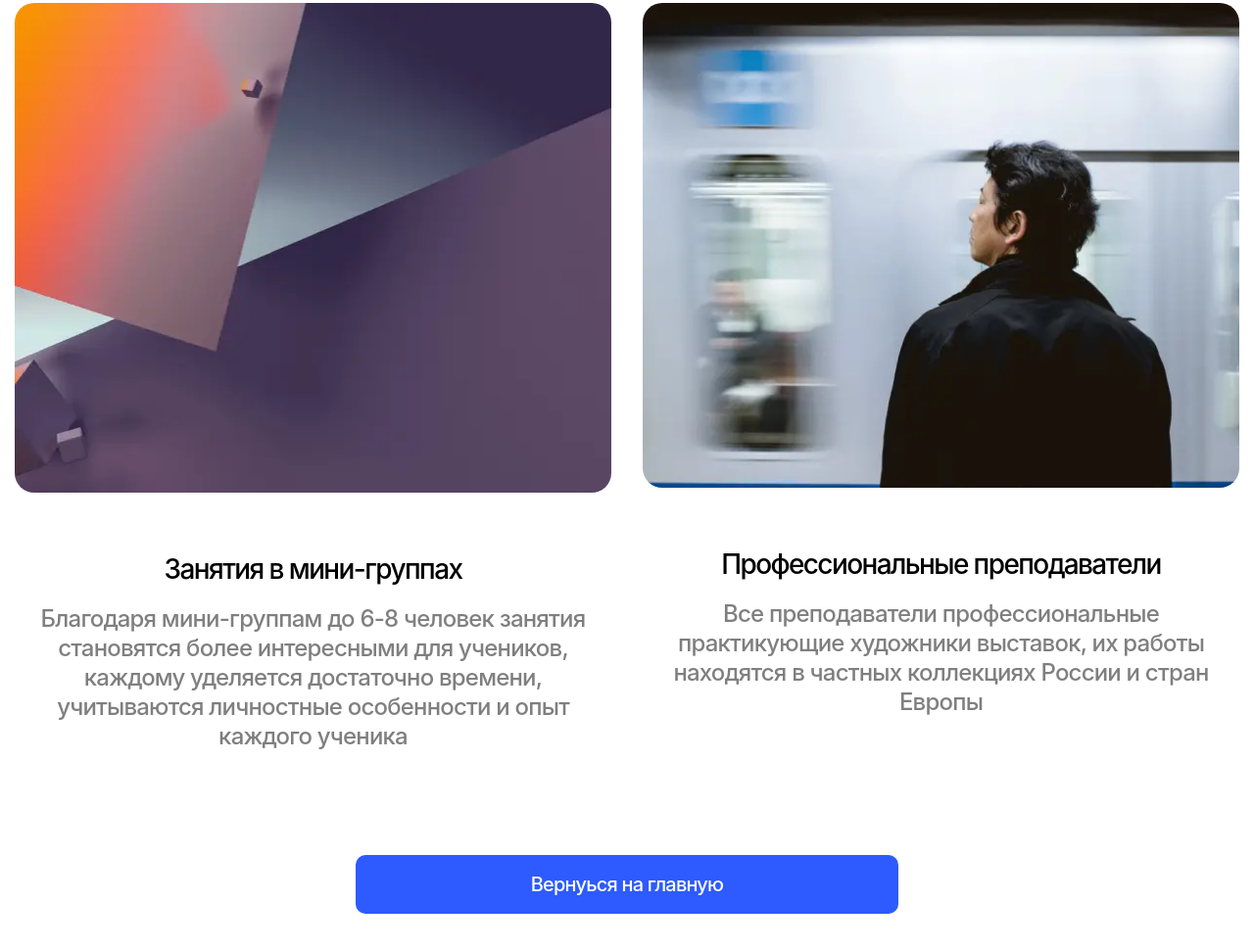
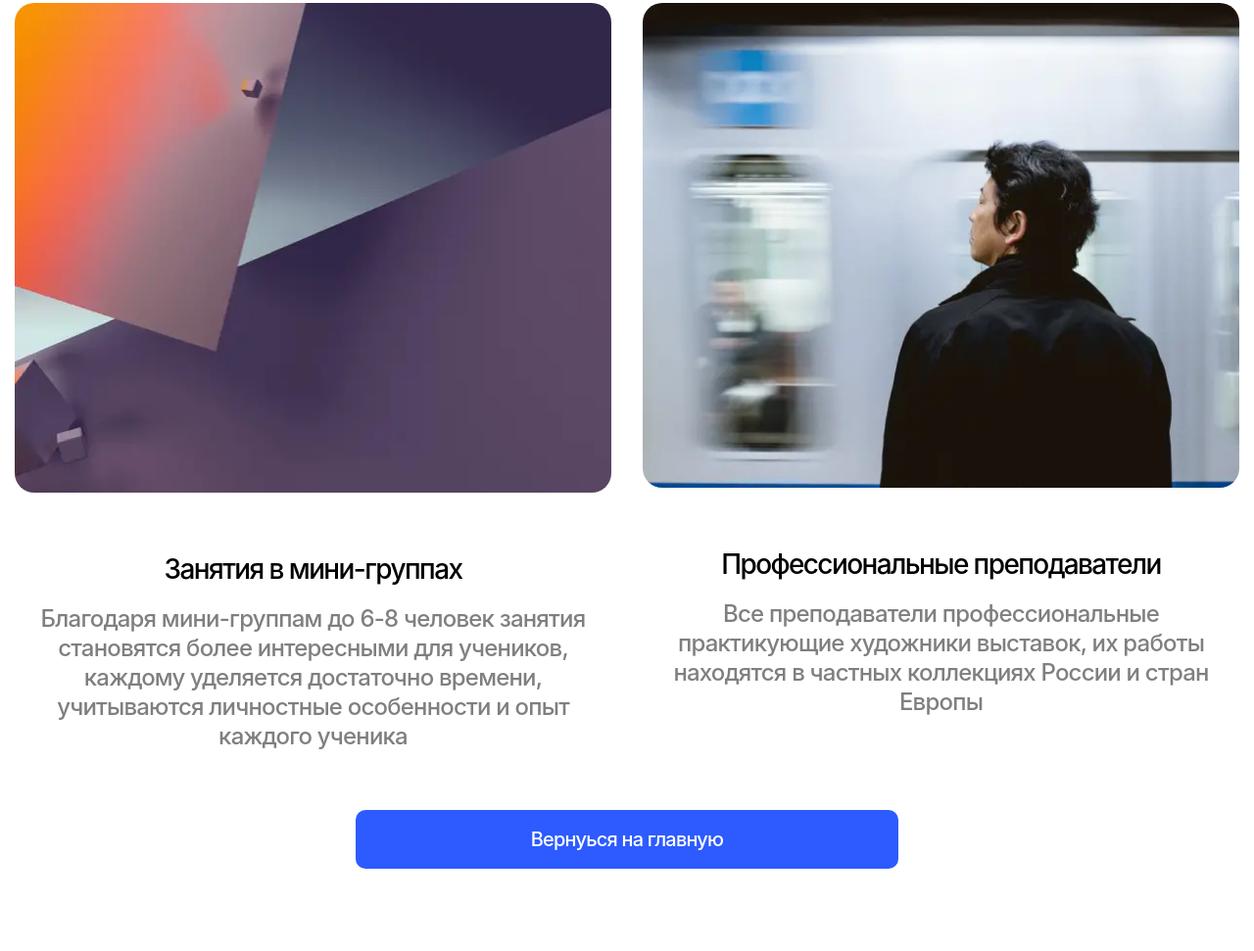
Before and after one commit to Unleashed97/artali, a website: page src/about.html in a window 1280 px wide. Shown: the part 2008-2979 px from the top of the page at 98% size. Drawn offline with nearby package versions, Linux system fonts and the light colour scheme; files that its build step writes are made by us from their sources; files whose address does not match are found by name.

Commit message:
fix: btn height, section btn position

```diff
--- a/src/about.html
+++ b/src/about.html
@@ -76,9 +76,8 @@
                             <p class="card__text">Все преподаватели профессиональные практикующие художники выставок, их
                                 работы находятся в частных коллекциях России и стран Европы</p>
                         </article>
-
-                        <a href="index.html" class="btn btn--blue section__btn">Вернуься на главную</a>
                     </div>
+                    <a href="index.html" class="btn btn--blue section__btn">Вернуься на главную</a>
                 </div>
             </div>
         </section>
--- a/src/scss/components/btn.scss
+++ b/src/scss/components/btn.scss
@@ -26,4 +26,10 @@
             background-color: darken($colors-blue, 10%);
         }
     }
+
+    img {
+        max-height: 100%;
+
+        margin-left: 8px;
+    }
 }
--- a/src/scss/components/section.scss
+++ b/src/scss/components/section.scss
@@ -5,6 +5,7 @@
         }
 
         .section__content {
+            width: 100%;
             min-height: 766px;
 
             padding: 0 50px;
@@ -24,13 +25,6 @@
             grid-template-columns: repeat(2, 1fr);
             grid-auto-rows: auto;
             gap: 106px 32px;
-        }
-
-        .section__btn {
-            width: 100%;
-            justify-self: center;
-            max-width: 554px;
-            grid-column: 1/3;
         }
     }
 
@@ -64,4 +58,13 @@
 
         text-align: center;
     }
+
+    &__content {
+        margin-bottom: 60px;
+    }
+
+    .section__btn {
+        width: 100%;
+        max-width: 554px;
+    }
 }
--- a/src/scss/style.scss
+++ b/src/scss/style.scss
@@ -43,7 +43,6 @@ a {
 
 img {
     display: block;
-    width: 100%;
     max-width: 100%;
     height: auto;
 }
```
Also changed, not shown: src/courses.html (+2 -4 lines), dist/about.html, dist/courses.html, dist/css/style.min.css.
